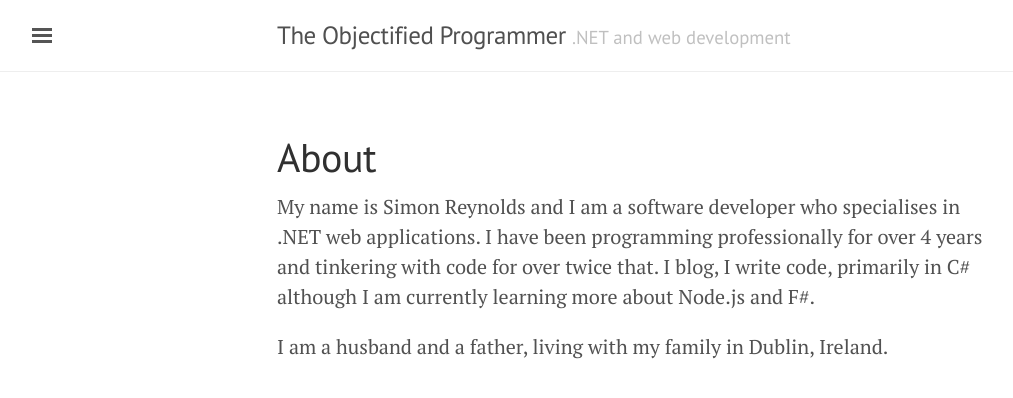
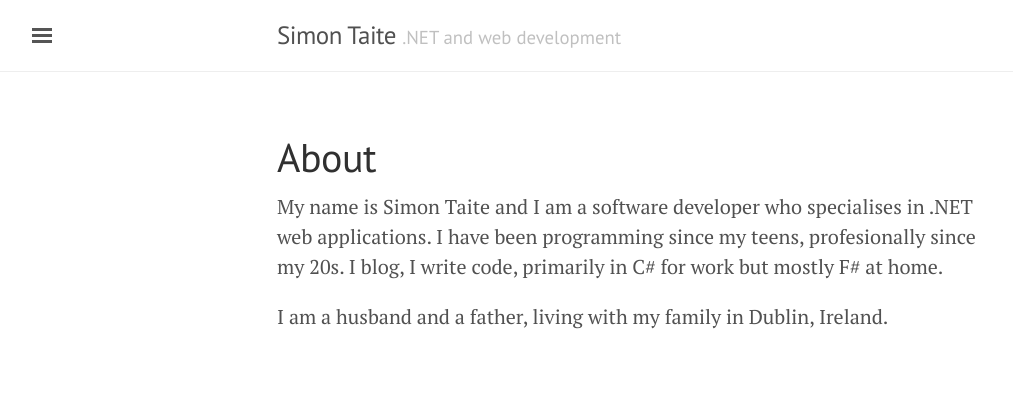
Before and after one commit to simon-reynolds/simon-reynolds.github.io, a Jekyll site: the page built from about.md, in a window 1280 px wide. Shown: the top 398 px of the page, without its empty margins (3-1016 px from the left). Built offline with Jekyll 4.4.1, drawn with Linux system fonts in a browser that asks for light colours.

Commit message:
Update content

```diff
--- a/_config.yml
+++ b/_config.yml
@@ -5,18 +5,18 @@ permalink:           pretty
 relative_permalinks: true
 
 # Setup
-title:               The Objectified Programmer
+title:               Simon Taite
 tagline:             '.NET and web development'
 description:         'A husband, a father, a coder, a coffee addict'
-url:                 http://theobjectifiedprogrammer.com
+url:                 https://simontaite.com
 baseurl:             ''
 paginate:            5
 
 # About/contact
 author:
-  name:              Simon Reynolds
-  url:               https://twitter.com/ImSimonReynolds
-  email:             simon@theobjectifiedprogrammer.com
+  name:              Simon Taite
+  url:               https://twitter.com/ImSimonTaite
+  email:             simon@simontaite.com
 
 # Custom vars
 version:             1.0.0
--- a/about.md
+++ b/about.md
@@ -3,7 +3,7 @@ layout: page
 title: About
 ---
 
-My name is Simon Reynolds and I am a software developer who specialises in .NET web applications.
-I have been programming professionally for over 4 years and tinkering with code for over twice that. I blog, I write code, primarily in C# although I am currently learning more about Node.js and F#.
+My name is Simon Taite and I am a software developer who specialises in .NET web applications.
+I have been programming since my teens, profesionally since my 20s. I blog, I write code, primarily in C# for work but mostly F# at home.
 
 I am a husband and a father, living with my family in Dublin, Ireland.
```
